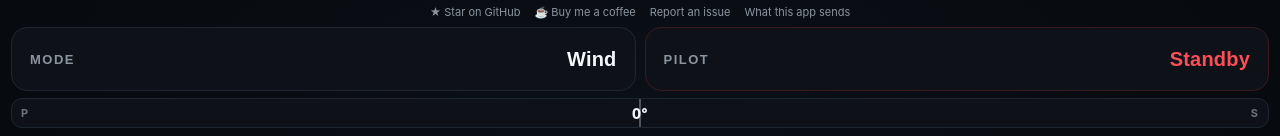
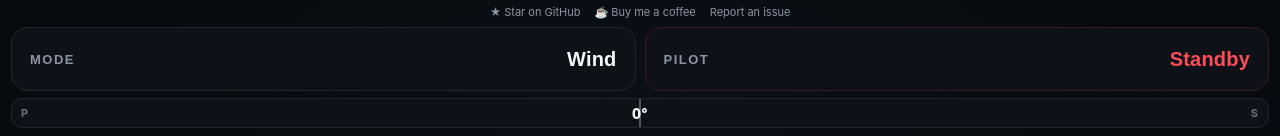
Before and after one commit to CaptnOliv/signalk-ac42-autopilot, a website: page public/index.html in a window 1280 px wide. Shown: the top 136 px of the page. Drawn offline with Linux system fonts and the light colour scheme; no server answers.

Commit message:
minor modif

```diff
--- a/package.json
+++ b/package.json
@@ -41,6 +41,6 @@
     "README.md",
     "LICENSE"
   ],
-  "version": "1.2.0"
+  "version": "1.2.1"
 
 }
--- a/public/index.html
+++ b/public/index.html
@@ -115,11 +115,6 @@
     <a href="https://github.com/CaptnOliv/signalk-ac42-autopilot" target="_blank" rel="noopener">★ Star on GitHub</a>
     <a href="https://ko-fi.com/captnoliv" target="_blank" rel="noopener">☕ Buy me a coffee</a>
     <a href="https://github.com/CaptnOliv/signalk-ac42-autopilot/issues" target="_blank" rel="noopener">Report an issue</a>
-    <!-- Le ping quotidien « cette installation existe » est la seule donnée que
-         ce plugin envoie. Il est dit ici plutôt que découvert dans le code :
-         c'est ce qui autorise à l'envoyer. Voir README §"Letting me know this
-         install exists". -->
-    <a id="usageLink" href="#" target="_blank" rel="noopener">What this app sends</a>
   </div>
 
   <div class="toprow">
```
Also changed, not shown: README.md.
